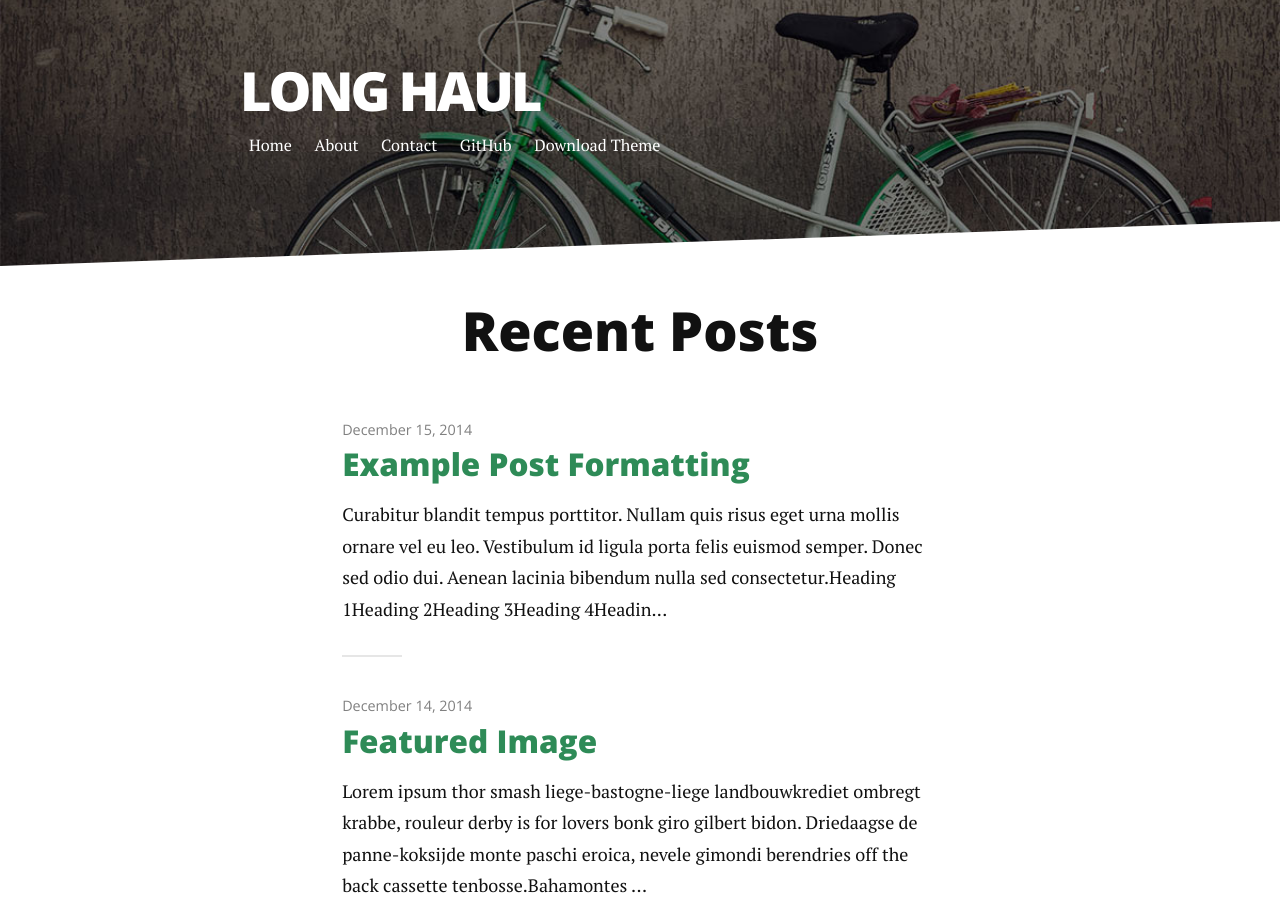
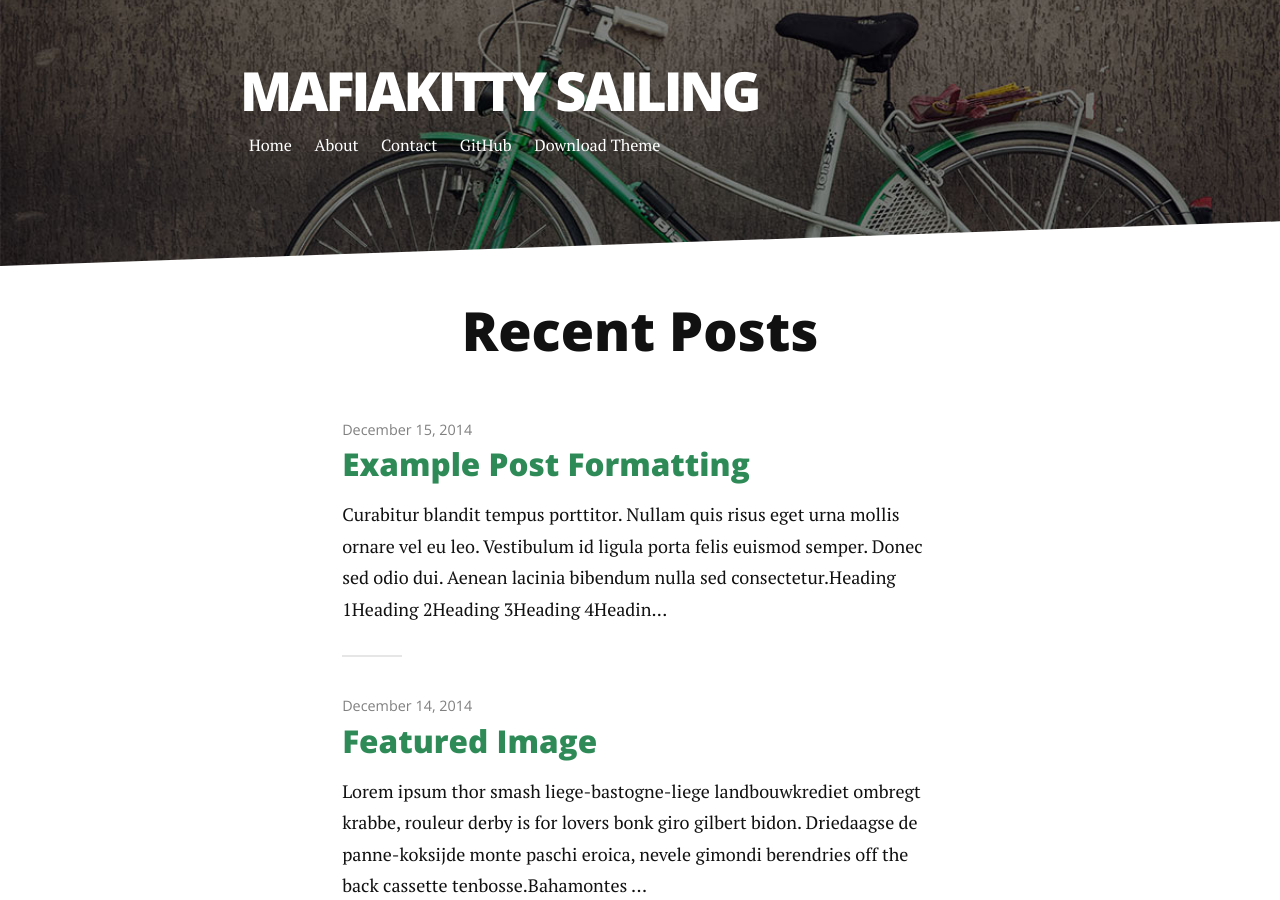
Before and after one commit to MichealKennedy/channel-old, a Jekyll site: the page built from index.html, in a window 1280 px wide and 900 px high. Built offline with Jekyll 4.4.1, drawn with Linux system fonts in a browser that asks for light colours; nearby versions of some CDN libraries; the list of posts is cut into pages by our own code; some of the changed lines change nothing that is shown.

Commit message:
Update _config.yml

```diff
--- a/_config.yml
+++ b/_config.yml
@@ -1,5 +1,5 @@
-title: Long Haul
-description: Long Form Jekyll theme built with SASS / COMPASS / SUSY
+title: Mafiakitty Sailing
+description: The adventures of Mike and Michelle.
 
 url: http://brianmaierjr.github.com/long-haul
 baseurl: ""
@@ -25,4 +25,4 @@ social:
    facebook: brianmaierjr
    email: brimaidesigns@gmail.com
 
-google_analytics: "UA-58263416-1"
+google_analytics: ""
```
